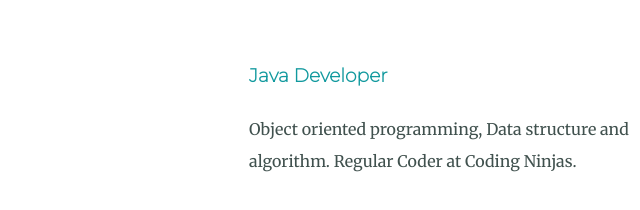
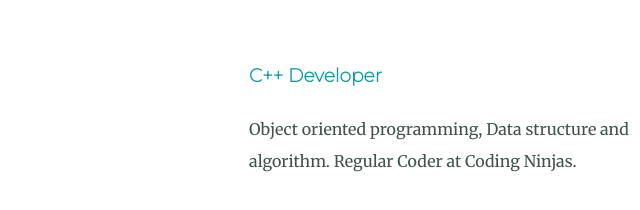
Before and after one commit to Shreyesh1/My-profile-site, a plain HTML site: page index.html in a window 1280 px wide. Shown: the part 1649-1859 px from the top of the page, 71-711 px from the left. Drawn offline with Linux system fonts and the light colour scheme; a web font is replaced by a local one.

Commit message:
Update index.html

```diff
--- a/index.html
+++ b/index.html
@@ -45,7 +45,7 @@
       </div>
       <div class="skill-row">
         <img class="dsaimg" src="algorithm.png" alt="skill-2">
-        <h3>Java Developer</h3>
+        <h3>C++ Developer</h3>
         <p>Object oriented programming, Data structure and algorithm. Regular Coder at Coding Ninjas.</p>
       </div>
     </div>
```
